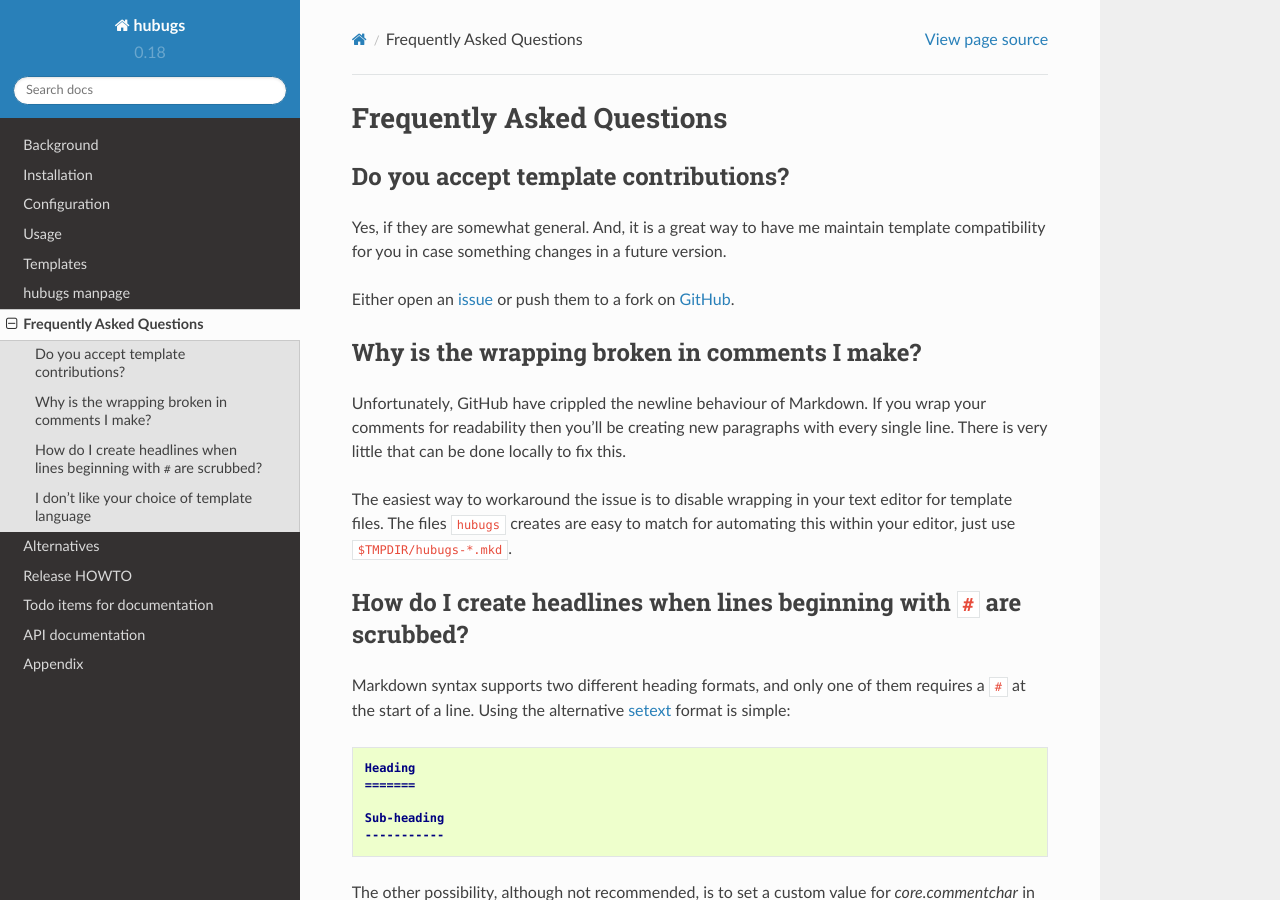
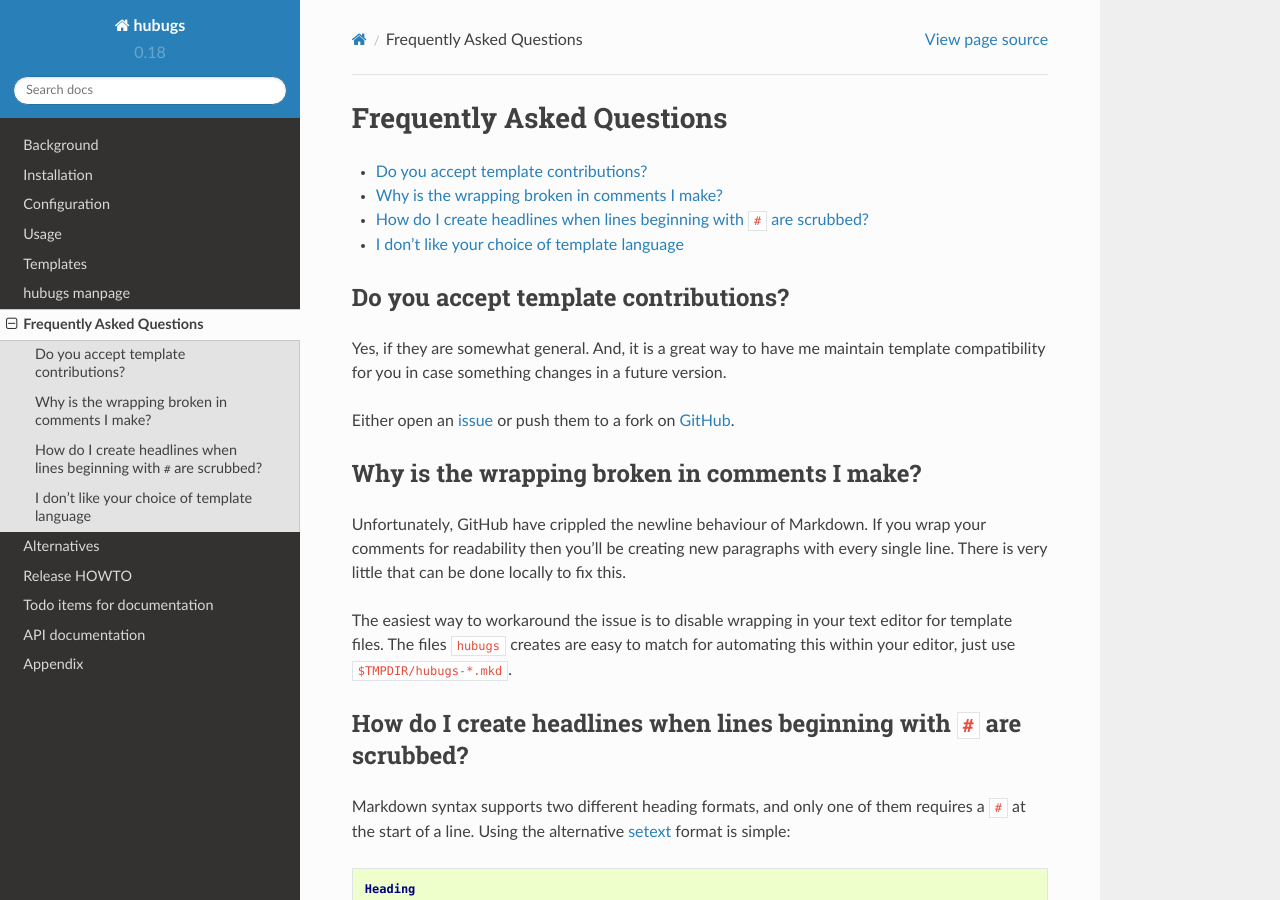
Before and after one commit to JNRowe/hubugs, a Sphinx documentation site: the page built from doc/faq.rst, in a window 1280 px wide and 900 px high. Built offline with Sphinx 7.4.7 and the Read the Docs theme 2.0.0, drawn with Linux system fonts in a browser that asks for light colours; part of the change alters nothing that is shown.

```diff
--- a/doc/faq.rst
+++ b/doc/faq.rst
@@ -1,5 +1,8 @@
 Frequently Asked Questions
 --------------------------
+
+.. contents::
+   :local:
 
 Do you accept template contributions?
 '''''''''''''''''''''''''''''''''''''
```
